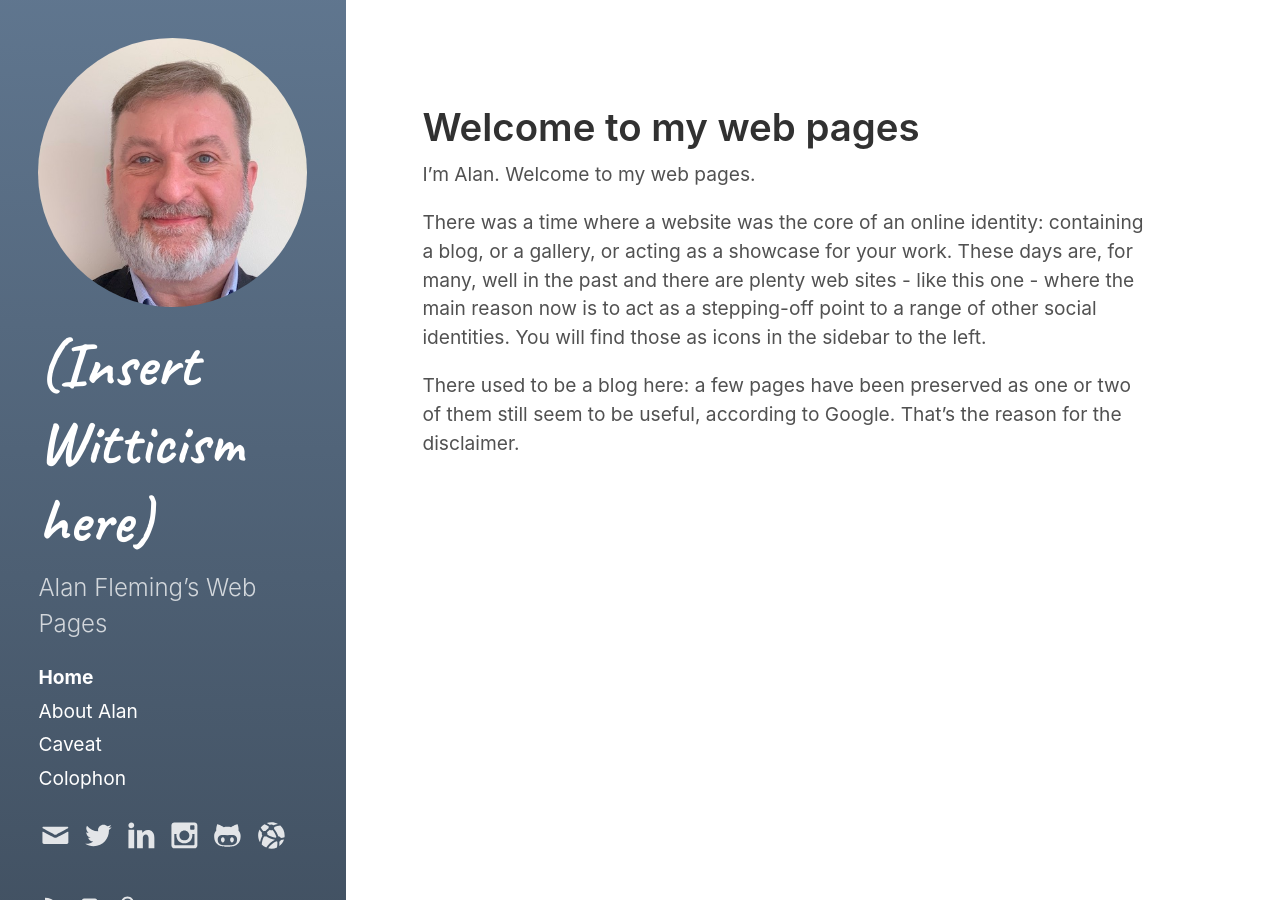
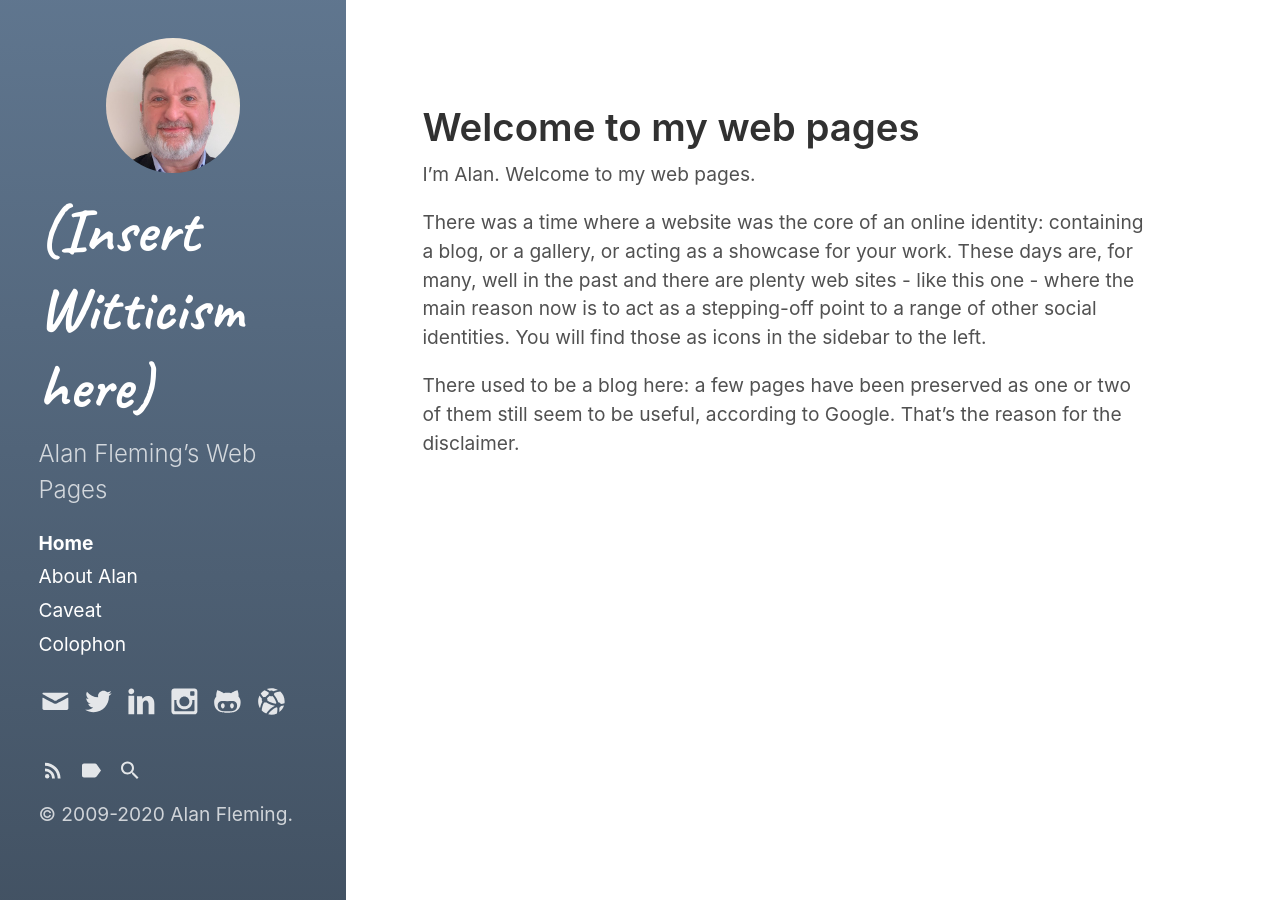
Before and after one commit to alan-fleming/alanfleming.org, a Jekyll site: the page built from index.md, in a window 1280 px wide. Built offline with Jekyll 4.4.1, drawn with Linux system fonts in a browser that asks for light colours.

Commit message:
Improve mobile layout

```diff
--- a/_includes/sidebar.html
+++ b/_includes/sidebar.html
@@ -1,6 +1,6 @@
 <div id="sidebar">
   <header>
-    <div class=“sidebar-author-image">
+    <div class="sidebar-author-image">
       <a href="{{site.baseurl}}/"><img src="{{site.baseurl}}/assets/img/{% if site.author.img %}{{site.author.img}}{% endif %}" alt="{{site.author.name}}"></a>
       </div>
     <{% if page.layout == "index" %}h1{% else %}div{% endif %} class="site-title">
--- a/_sass/hydeout/_layout.scss
+++ b/_sass/hydeout/_layout.scss
@@ -37,18 +37,14 @@
   padding: $section-spacing;
 
   .sidebar-author-image {
-    width: 100px;
-    height: 100px;
-    margin: 0 auto 10px;
-    -webkit-border-radius: 100%;
-            border-radius: 100%;
-    overflow: hidden;
-    background-color: #333030;
+  //  removed
   }
 
   img {
-    width: 100%;
-    height: 100%;
+    width: 50%;
+    height: 50%;
+    margin-left: auto;
+    margin-right: auto;
     -webkit-border-radius: 50%;
             border-radius: 50%;
     -webkit-transition: -webkit-transform 0.35s;
@@ -81,6 +77,12 @@
   display: flex;
   flex: 1 1 auto;
   flex-direction: column;
+  background: $body-bg;
+  color: $body-color;
+  padding:
+    $section-spacing
+    $section-spacing
+    0;
 
   > .content {
     flex-grow: 1;
@@ -120,7 +122,7 @@
   h2:last-child {
     margin-bottom: 0;
   }
-}
+ }
 
 /* -----------------------------------------------------------
   Mobile view for home page)
@@ -183,7 +185,7 @@
   }
 
   #sidebar {
-    position: fixed;
+    position: static;
 
     // Attach to bottom or top of window
     @if $sidebar-sticky {
@@ -230,13 +232,13 @@
       $section-spacing * 2
       0;
 
-    @if $layout-reverse {
-      margin-right: $sidebar-width;
-    }
+    //@if $layout-reverse {
+    //  margin-right: $sidebar-width ;
+    //}
 
-    @else {
-      margin-left: $sidebar-width;
-    }
+    //@else {
+    //  margin-left: $sidebar-width ;
+    //}
 
     > header {
       color: $heading-color;
```
